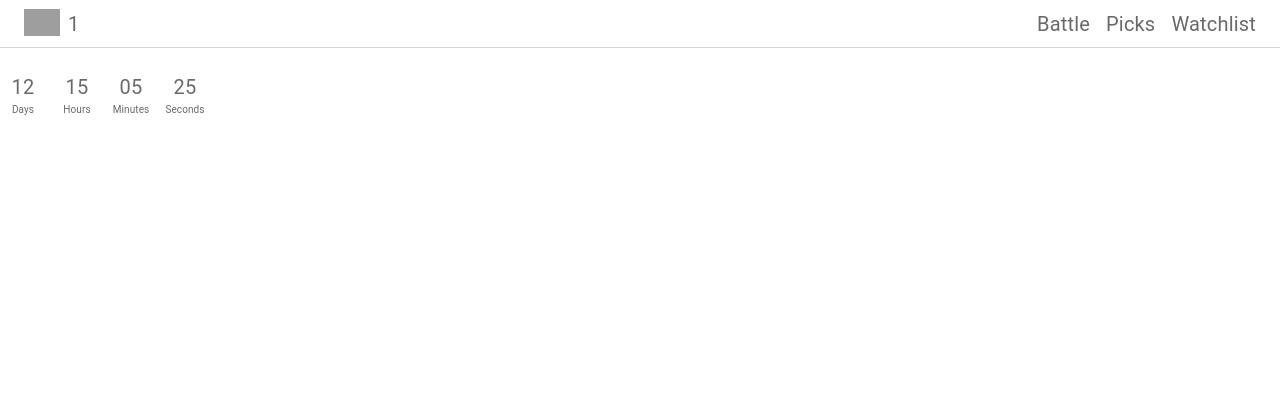
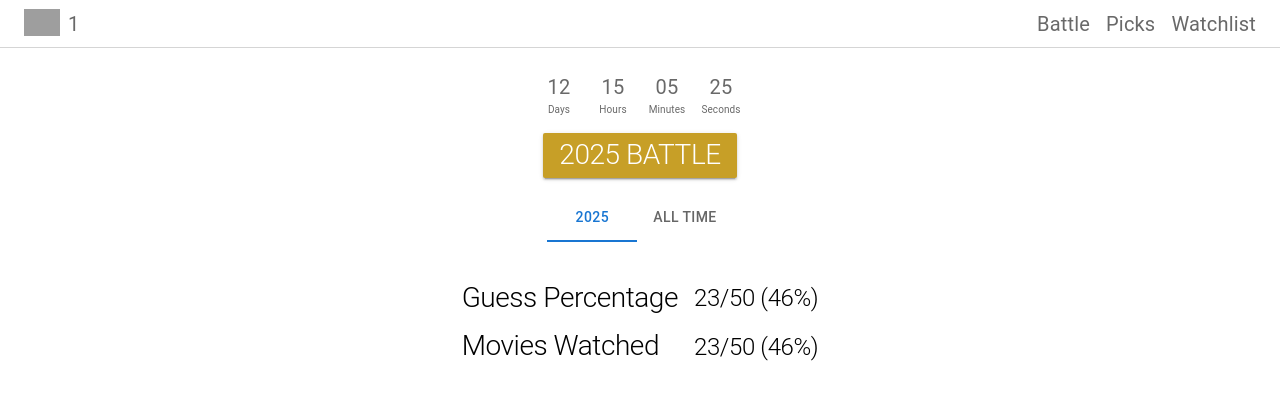
Before and after one commit to Smoopfrog/jj-oscars, a React (Create React App) app: page /user/1 in a window 1280 px wide. Shown: the top 398 px of the page. Built offline with nearby package versions, Linux system fonts and the light colour scheme; no server answers; grey boxes are pictures that could not be loaded.

Commit message:
Create StatsTabs

```diff
--- a/src/Pages/Stats/Stats.tsx
+++ b/src/Pages/Stats/Stats.tsx
@@ -1,7 +1,12 @@
-import { Box } from "@mui/material";
+import { Box, Tab, Tabs, Typography } from "@mui/material";
 import React from "react";
 import Countdown from "../../Components/Countdown/Countdown";
 import { Navigate, useParams } from "react-router-dom";
+import Button from "../../Components/Buttons/Button";
+import dayjs from "dayjs";
+import StatisticsCard from "../../Components/Statistics/StatisticsCard";
+import TabPanel from "../../Components/Tabs/TabPanel";
+import StatsTabs from "./Tabs/StatsTabs";
 
 const Stats = () => {
 	const { name } = useParams();
@@ -11,8 +16,14 @@ const Stats = () => {
 	}
 
 	return (
-		<Box>
+		<Box display="flex" flexDirection="column" alignItems="center" gap={2}>
 			<Countdown userName={name} />
+			<Button>
+				<Typography variant="h1" fontSize={28}>
+					{dayjs().year()} Battle
+				</Typography>
+			</Button>
+			<StatsTabs />
 		</Box>
 	);
 };
--- /dev/null
+++ b/src/Pages/Stats/Tabs/StatsTabs.tsx
@@ -0,0 +1,40 @@
+import { Box, Tab, Tabs } from "@mui/material";
+import React, { useState } from "react";
+import TabPanel from "../../../Components/Tabs/TabPanel";
+import StatisticsCard from "../../../Components/Statistics/StatisticsCard";
+
+const StatsTabs = () => {
+	const [tabValue, setTabValue] = useState<number>(0);
+
+	const handleChange = (event: React.SyntheticEvent, newValue: number) => {
+		setTabValue(newValue);
+	};
+
+	return (
+		<>
+			<Tabs
+				value={tabValue}
+				onChange={handleChange}
+				aria-label="basic tabs example"
+			>
+				<Tab label="2025" />
+				<Tab label="All Time" />
+			</Tabs>
+
+			<TabPanel value={tabValue} index={0}>
+				<Box display="flex" flexDirection="column" gap={2}>
+					<StatisticsCard title="Guess Percentage" value="23/50 (46%)" />
+					<StatisticsCard title="Movies Watched" value="23/50 (46%)" />
+				</Box>
+			</TabPanel>
+			<TabPanel value={tabValue} index={1}>
+				<Box display="flex" flexDirection="column" gap={2}>
+					<StatisticsCard title="Guess Percentage" value="23/50 (46%)" />
+					<StatisticsCard title="Movies Watched" value="23/50 (46%)" />
+				</Box>
+			</TabPanel>
+		</>
+	);
+};
+
+export default StatsTabs;
```
